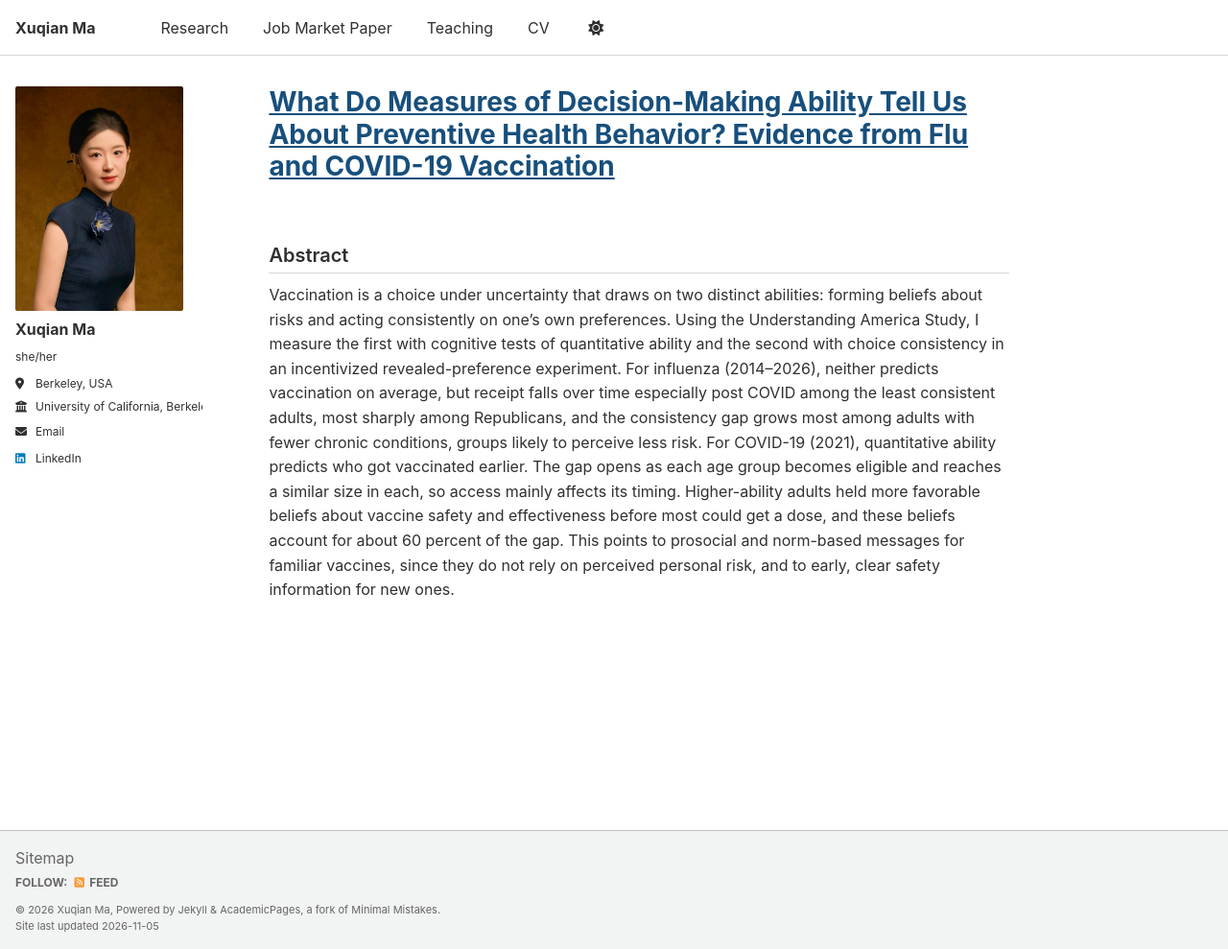
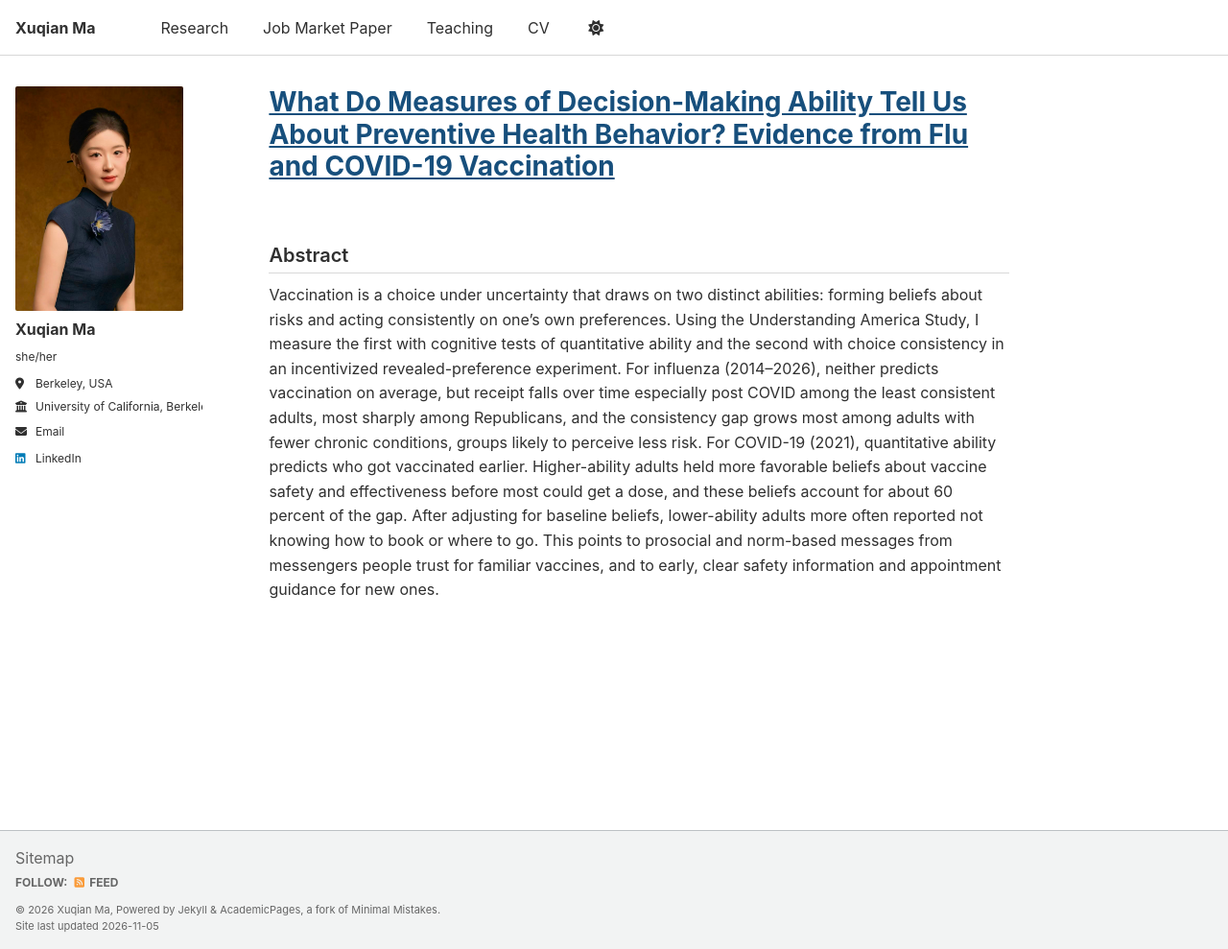
Before and after one commit to xuqianma0718/xuqianma0718.github.io, a Jekyll site: the page built from _publications/economic-rationality-preventive-health.md, in a window 1280 px wide and 989 px high. Shown: the whole window at 96% size. Built offline with Jekyll 4.4.1, drawn with Linux system fonts in a browser that asks for light colours; a script that is not in the unit is left out.

Commit message:
Update JMP abstract and CV

```diff
--- a/_publications/economic-rationality-preventive-health.md
+++ b/_publications/economic-rationality-preventive-health.md
@@ -6,7 +6,7 @@ permalink: /job-market-paper/
 authors: "Xuqian Ma"
 paper_url: "https://drive.google.com/file/d/1KobHzxmZ4Fg8z_0x-yehLAKC0SEVcC1-/view?usp=sharing"
 abstract: >-
-  Vaccination is a choice under uncertainty that draws on two distinct abilities: forming beliefs about risks and acting consistently on one’s own preferences. Using the Understanding America Study, I measure the first with cognitive tests of quantitative ability and the second with choice consistency in an incentivized revealed-preference experiment. For influenza (2014–2026), neither predicts vaccination on average, but receipt falls over time especially post COVID among the least consistent adults, most sharply among Republicans, and the consistency gap grows most among adults with fewer chronic conditions, groups likely to perceive less risk. For COVID-19 (2021), quantitative ability predicts who got vaccinated earlier. The gap opens as each age group becomes eligible and reaches a similar size in each, so access mainly affects its timing. Higher-ability adults held more favorable beliefs about vaccine safety and effectiveness before most could get a dose, and these beliefs account for about 60 percent of the gap. This points to prosocial and norm-based messages for familiar vaccines, since they do not rely on perceived personal risk, and to early, clear safety information for new ones.
+  Vaccination is a choice under uncertainty that draws on two distinct abilities: forming beliefs about risks and acting consistently on one’s own preferences. Using the Understanding America Study, I measure the first with cognitive tests of quantitative ability and the second with choice consistency in an incentivized revealed-preference experiment. For influenza (2014–2026), neither predicts vaccination on average, but receipt falls over time especially post COVID among the least consistent adults, most sharply among Republicans, and the consistency gap grows most among adults with fewer chronic conditions, groups likely to perceive less risk. For COVID-19 (2021), quantitative ability predicts who got vaccinated earlier. Higher-ability adults held more favorable beliefs about vaccine safety and effectiveness before most could get a dose, and these beliefs account for about 60 percent of the gap. After adjusting for baseline beliefs, lower-ability adults more often reported not knowing how to book or where to go. This points to prosocial and norm-based messages from messengers people trust for familiar vaccines, and to early, clear safety information and appointment guidance for new ones.
 excerpt: ""
 links: '[<a href="https://drive.google.com/file/d/1KobHzxmZ4Fg8z_0x-yehLAKC0SEVcC1-/view?usp=sharing" target="_blank" rel="noopener">Paper</a>]'
 share: false
```
Also changed, not shown: 1 other file.
